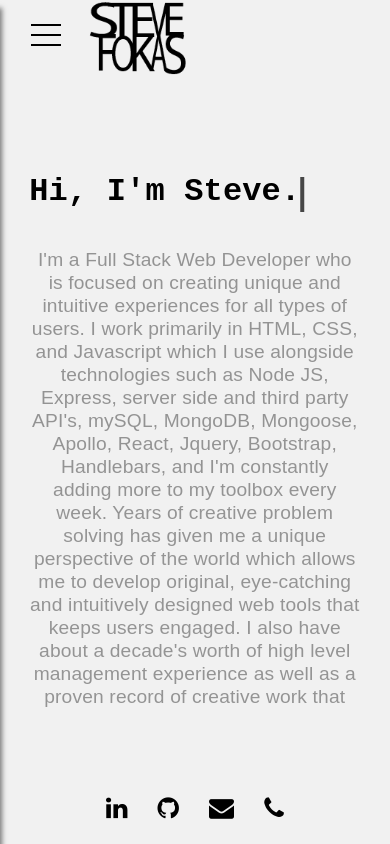
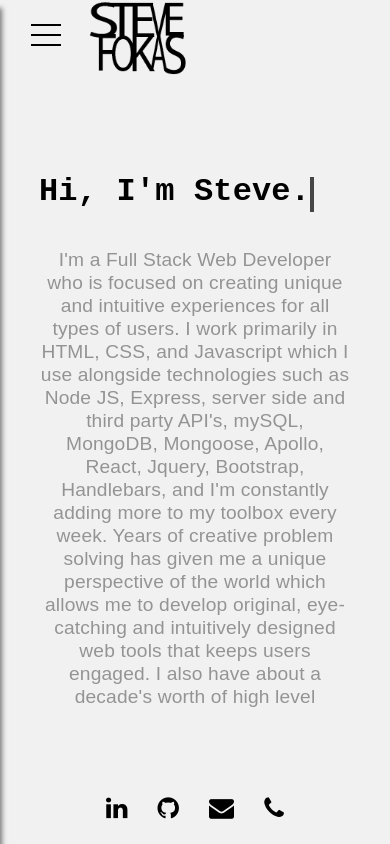
Before and after one commit to sf487552/portfolio-page-rct, a React (Create React App) app: page /about in a window 390 px wide. Built offline with nearby package versions, Linux system fonts and the light colour scheme; no server answers.

Commit message:
toggle fix for android

```diff
--- a/src/components/about/about.css
+++ b/src/components/about/about.css
@@ -11,7 +11,7 @@
 }
 
 @media only screen and (max-width: 450px) {
-  #about {width: 85%; margin:0; overflow: scroll; float: left;}
+  #about {width: 80%; height: 60%; overflow: scroll; float: left;}
 
 }
 
@@ -45,6 +45,7 @@ ms ::-webkit-scrollbar {
   right: 0;
   bottom: -5px;
   left: 0;
+  width: auto;
 }
 
 #intro::before {
```
